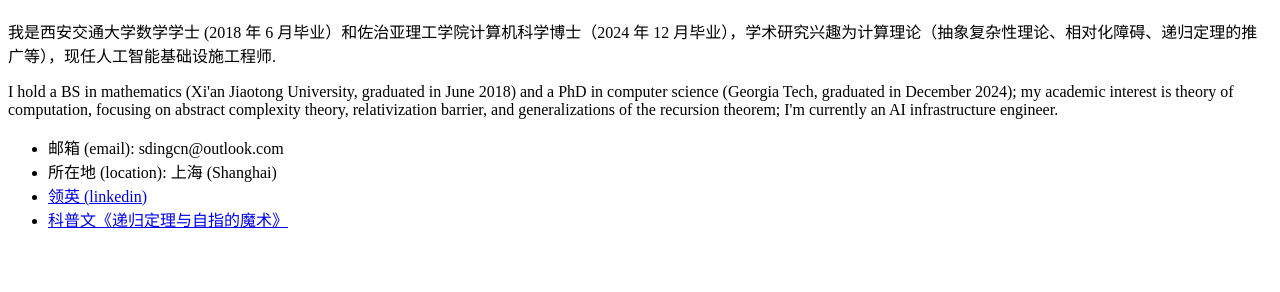
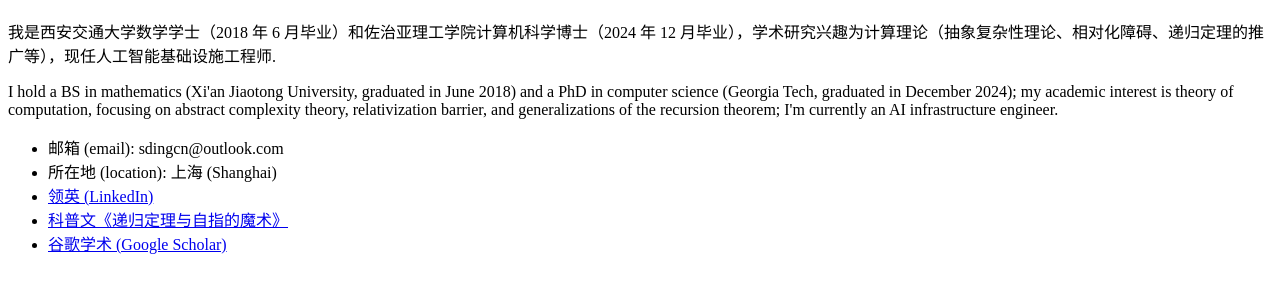
Before and after one commit to sdingcn/sdingcn.github.io, a plain HTML site: page index.html in a window 1280 px wide. Shown: the part 70-362 px from the top of the page. Drawn offline with Linux system fonts and the light colour scheme.

Commit message:
fix small issues & add google scholar

```diff
--- a/index.html
+++ b/index.html
@@ -8,7 +8,7 @@
   <body>
     <header>
     <h1>丁硕 (Shuo Ding)</h1>
-    <p>我是西安交通大学数学学士 (2018 年 6 月毕业）和佐治亚理工学院计算机科学博士（2024 年 12 月毕业），学术研究兴趣为计算理论（抽象复杂性理论、相对化障碍、递归定理的推广等），现任人工智能基础设施工程师.</p>
+    <p>我是西安交通大学数学学士（2018 年 6 月毕业）和佐治亚理工学院计算机科学博士（2024 年 12 月毕业），学术研究兴趣为计算理论（抽象复杂性理论、相对化障碍、递归定理的推广等），现任人工智能基础设施工程师.</p>
     <p>I hold a BS in mathematics (Xi'an Jiaotong University, graduated in June 2018) and a PhD in computer science (Georgia Tech, graduated in December 2024); my academic interest is theory of computation, focusing on abstract complexity theory, relativization barrier, and generalizations of the recursion theorem; I'm currently an AI infrastructure engineer.</p>
     </header>
     <main>
@@ -16,8 +16,9 @@
         <ul>
           <li>邮箱 (email): sdingcn@outlook.com</li>
           <li>所在地 (location): 上海 (Shanghai)</li>
-          <li><a href="https://www.linkedin.com/in/sdingcn/">领英 (linkedin)</a></li>
+          <li><a href="https://www.linkedin.com/in/sdingcn/">领英 (LinkedIn)</a></li>
           <li><a href="https://github.com/recursiveoffice/recursion-theorem-and-self-reference">科普文《递归定理与自指的魔术》</a></li>
+          <li><a href="https://scholar.google.com/citations?user=HbjkfV4AAAAJ&hl=en">谷歌学术 (Google Scholar)</a></li>
         </ul>
       </section>
     </main>
```
